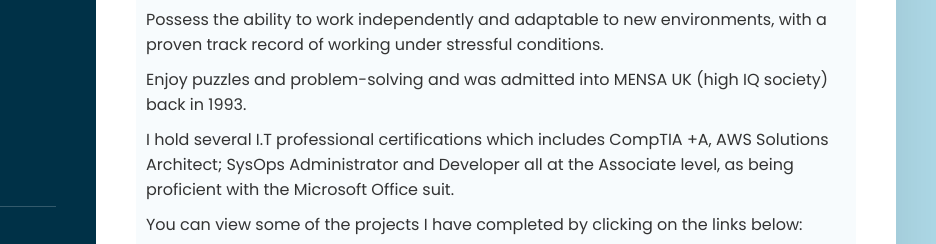
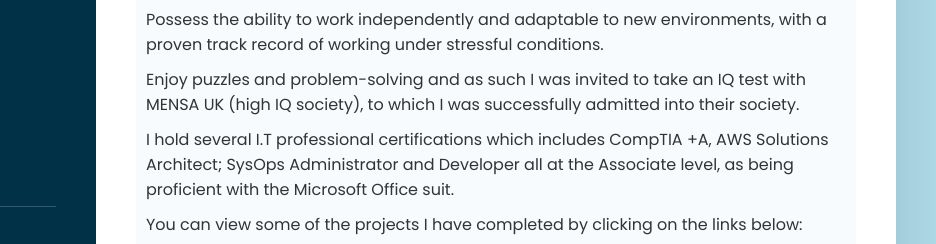
Before and after one commit to csurally/CV, a plain HTML site: page index.html in a window 1280 px wide. Shown: the part 178-422 px from the top of the page, 344-1280 px from the left. Drawn offline with nearby package versions, Linux system fonts and the light colour scheme.

Commit message:
Update index.html

```diff
--- a/index.html
+++ b/index.html
@@ -119,7 +119,7 @@
 
         <p>Possess the ability to work independently and adaptable to new environments, with a proven track record of
           working under stressful conditions.</p>
-        <p>Enjoy puzzles and problem-solving and was admitted into MENSA UK (high IQ society) back in 1993.</p>
+        <p>Enjoy puzzles and problem-solving and as such I was invited to take an IQ test with MENSA UK (high IQ society), to which I was successfully admitted into their society.</p>
 
         <p>I hold several I.T professional certifications which includes CompTIA +A, AWS Solutions Architect; SysOps
           Administrator and Developer all at the Associate level, as being proficient with the Microsoft Office suit.
```
